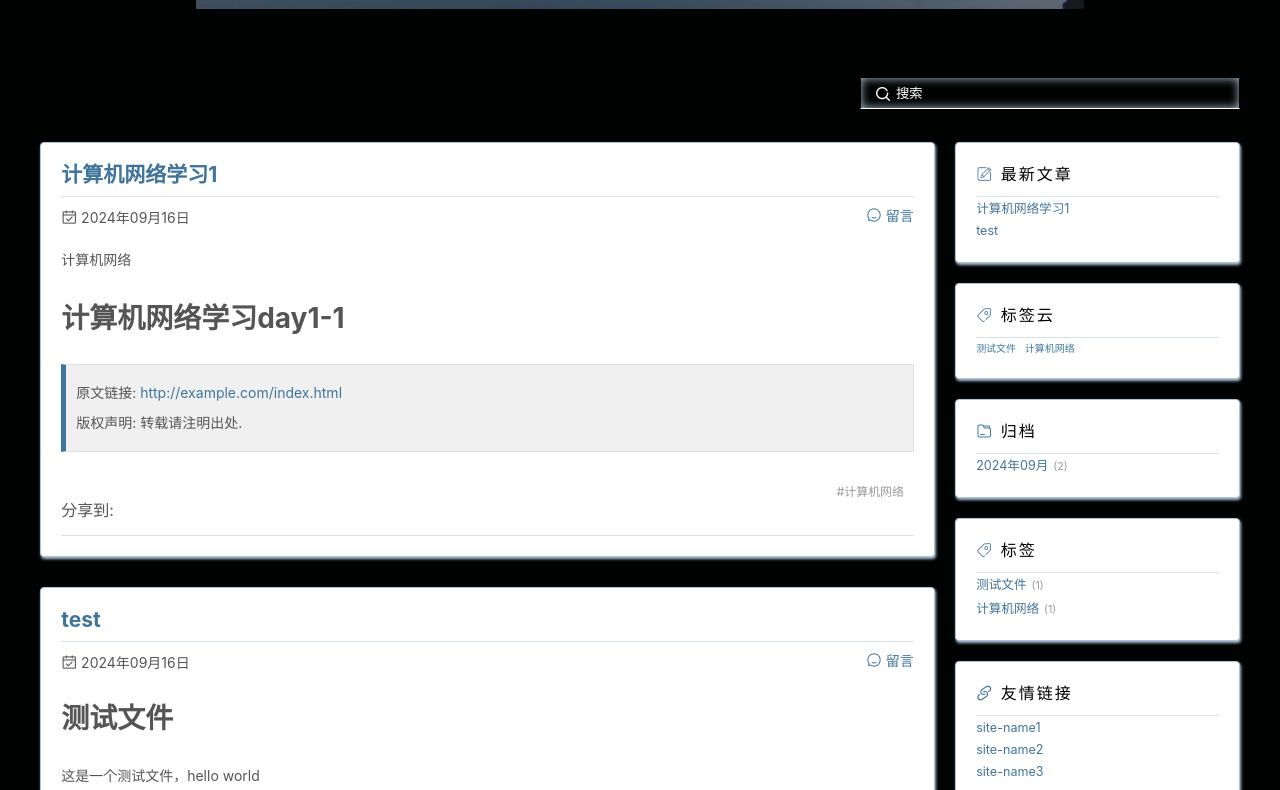
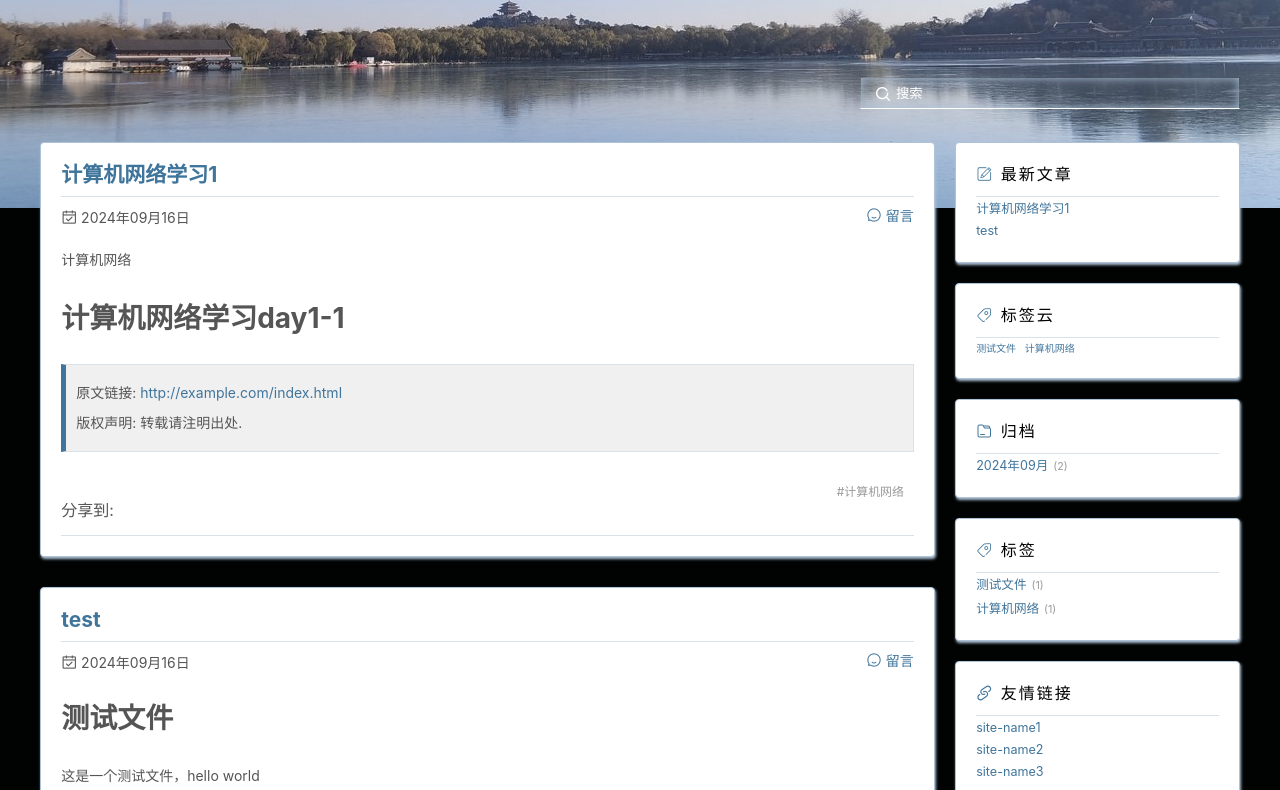
Before and after one commit to myc8866/myc8866.github.io, a plain HTML site: page index.html in a window 1280 px wide. Shown: the part 188-978 px from the top of the page. Drawn offline with Linux system fonts and the light colour scheme; some packages are replaced by stand-ins of ours; a script that the page names is missing; files whose address does not match are found by name.

Commit message:
Site updated: 2024-09-16 15:09:16

```diff
--- a/css/style.css
+++ b/css/style.css
@@ -146,7 +146,7 @@ body {
   -webkit-text-size-adjust: 100%;
   -webkit-font-smoothing: antialiased;
   -moz-osx-font-smoothing: grayscale;
-  background: #010302 url("images/7.jpg") no-repeat top center;
+  background: #010302 url("images/9.jpg") no-repeat top center;
   background-attachment: fixed;
   font: 14px -apple-system, BlinkMacSystemFont, "Segoe UI", "Roboto", "Oxygen", "Ubuntu", "Cantarell", "Fira Sans", "Droid Sans", "Helvetica Neue", sans-serif;
   color: #555;
```
Also changed, not shown: css/images/8.jpg (added), css/images/9.jpg (added).
